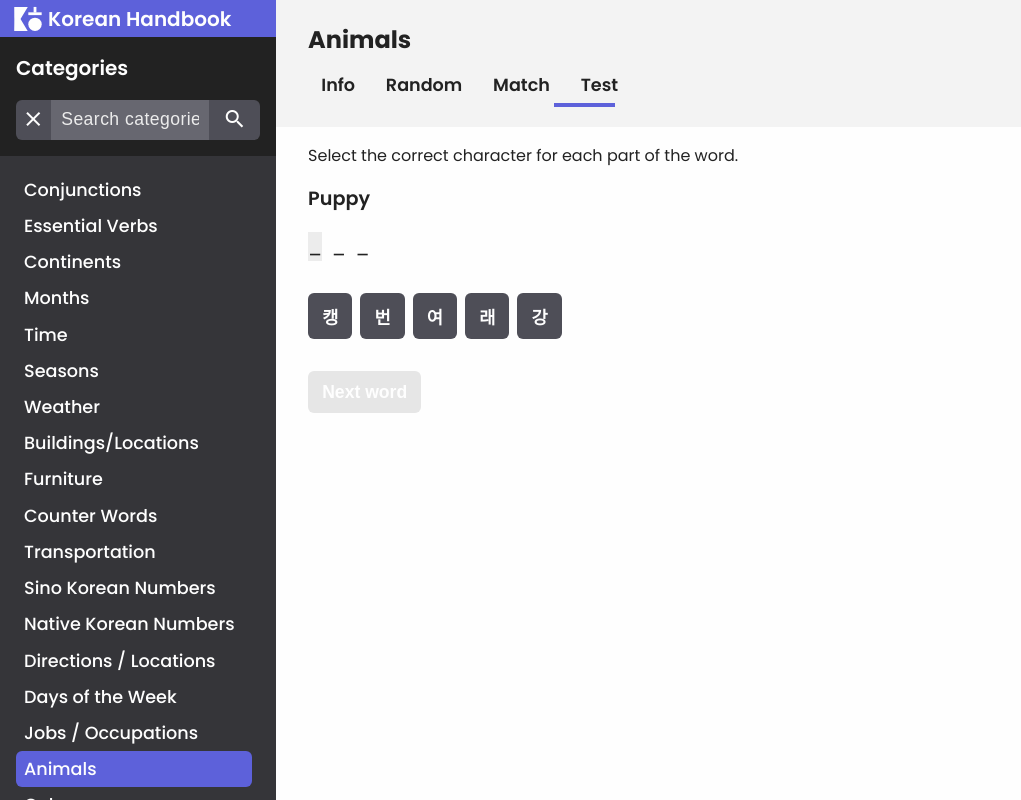
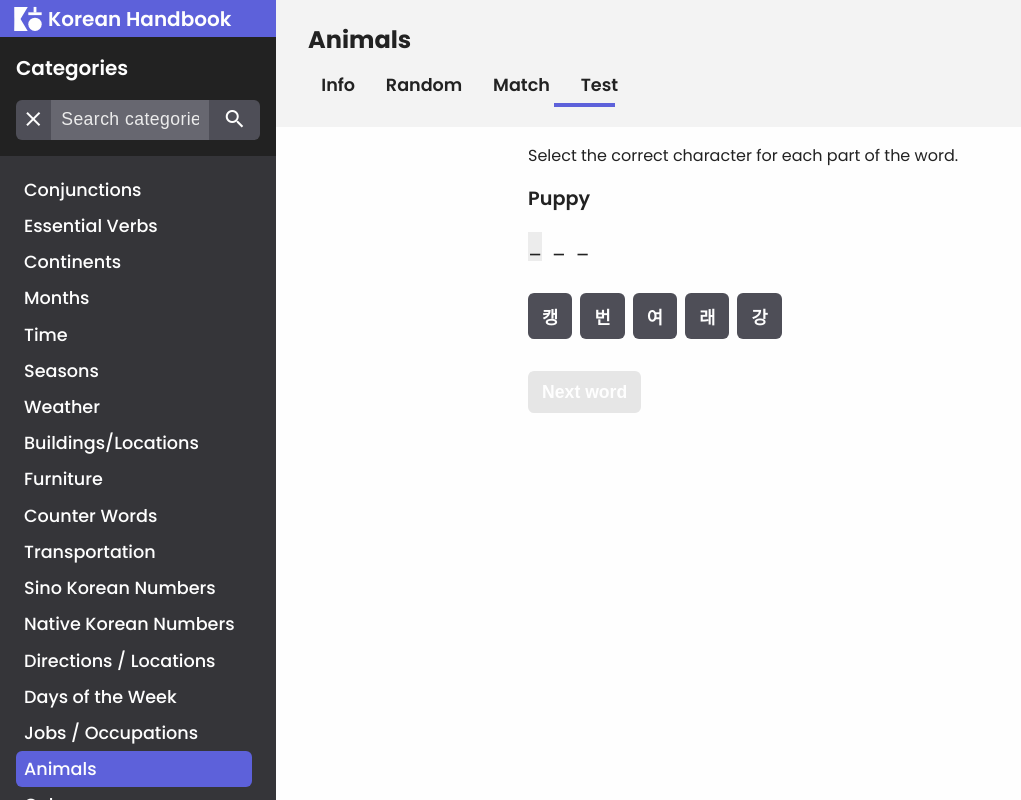
Before and after one commit to DanielHearn/korean-handbook, a Vue app: page /content/animals/test in a window 1280 px wide. Shown: the whole page, without its empty margins (0-1021 px from the left). Built offline with nearby package versions, Linux system fonts and the light colour scheme.

Commit message:
Center apps

```diff
--- a/src/components/App/App.scss
+++ b/src/components/App/App.scss
@@ -194,6 +194,13 @@ body {
   margin: 1em 2em;
 }
 
+.random-page, .match-page, .test-page {
+  .page-content {
+    display: flex;
+    justify-content: center;
+  }
+}
+
 input {
   background: $grey;
   border-radius: $border-radius;
```
